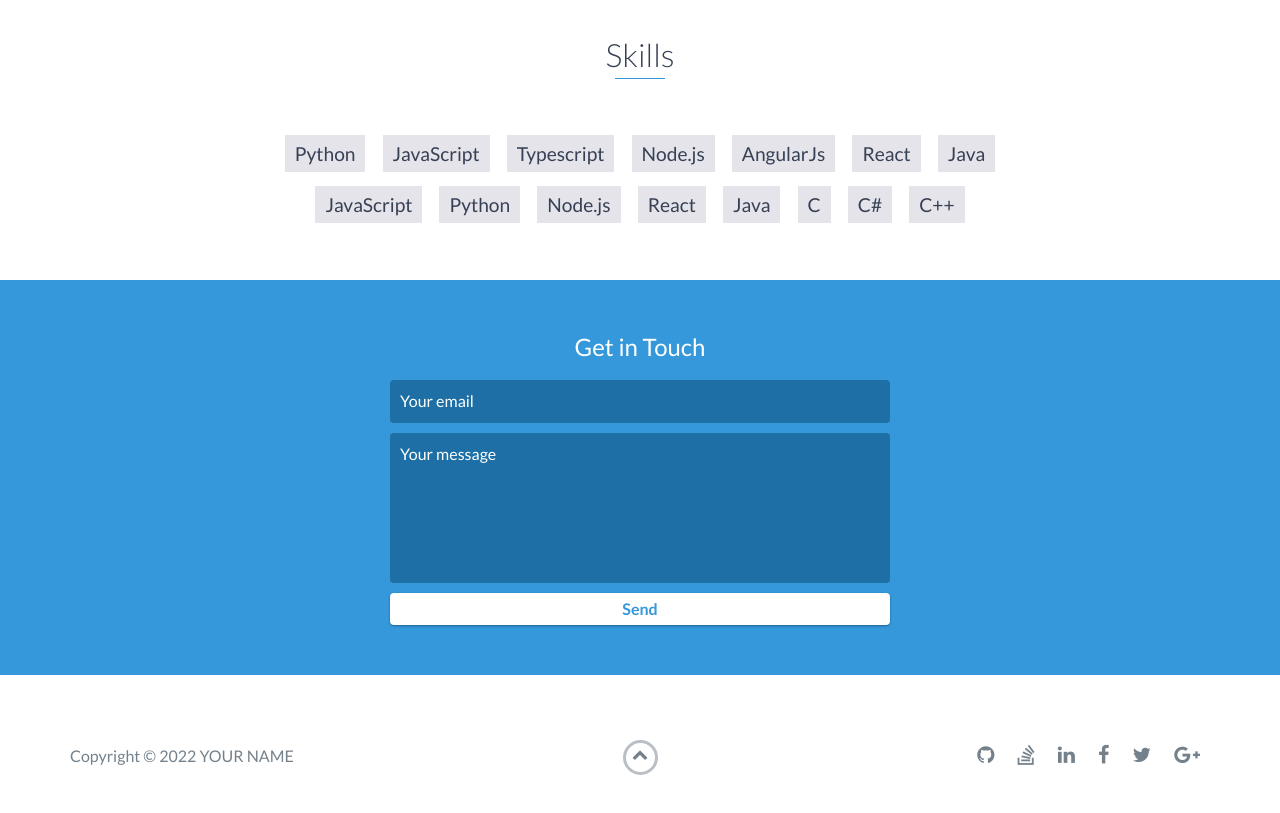
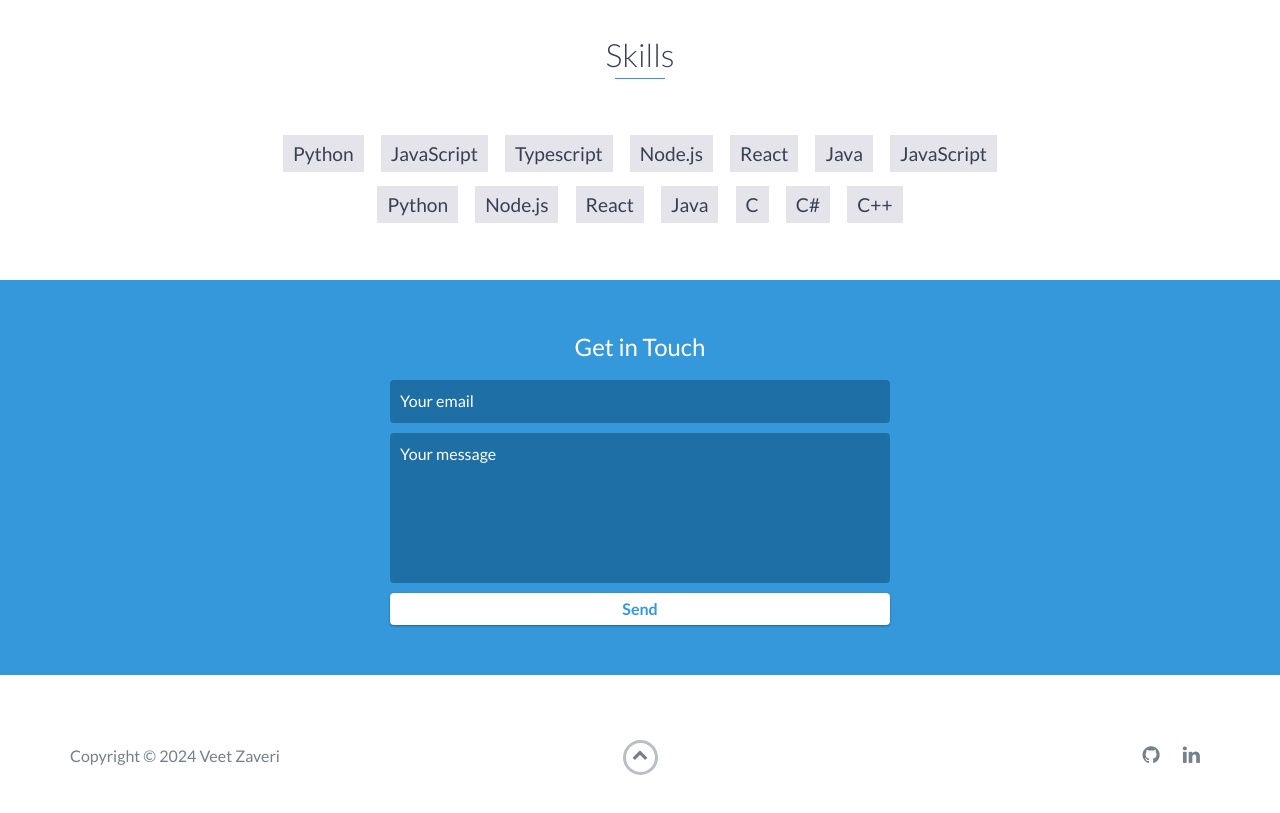
Before and after one commit to veetzaveri/github-portfolio, a website: page index.html in a window 1280 px wide. Shown: the part 4240-5053 px from the top of the page. Drawn offline with nearby package versions, Linux system fonts and the light colour scheme.

Commit message:
Update index.html

```diff
--- a/index.html
+++ b/index.html
@@ -231,7 +231,6 @@
             <li>JavaScript</li>
             <li>Typescript</li>
             <li>Node.js</li>
-            <li>AngularJs</li>
             <li>React</li>
             <li>Java</li>
             <li>JavaScript</li>
@@ -265,7 +264,7 @@
             <div class="row">
                 <div class="col-sm-5 copyright">
                     <p>
-                        Copyright &copy; <span id="current-year">2022</span> YOUR NAME
+                        Copyright &copy; <span id="current-year">2024</span> Veet Zaveri
                     </p>
                 </div>
                 <div class="col-sm-2 top">
@@ -276,22 +275,10 @@
                 <div class="col-sm-5 social">
                     <ul>
                         <li>
-                            <a href="https://github.com/" target="_blank"><i class="fa fa-github" aria-hidden="true"></i></a>
+                            <a href="https://github.com/veetzaveri" target="_blank"><i class="fa fa-github" aria-hidden="true"></i></a>
                         </li>
                         <li>
-                            <a href="https://stackoverflow.com/" target="_blank"><i class="fa fa-stack-overflow" aria-hidden="true"></i></a>
-                        </li>
-                        <li>
-                            <a href="https://linkedin.com/" target="_blank"><i class="fa fa-linkedin" aria-hidden="true"></i></a>
-                        </li>
-                        <li>
-                            <a href="https://www.facebook.com/" target="_blank"><i class="fa fa-facebook" aria-hidden="true"></i></a>
-                        </li>
-                        <li>
-                            <a href="https://twitter.com/" target="_blank"><i class="fa fa-twitter" aria-hidden="true"></i></a>
-                        </li>
-                        <li>
-                            <a href="https://plus.google.com/" target="_blank"><i class="fa fa-google-plus" aria-hidden="true"></i></a>
+                            <a href="https://www.linkedin.com/in/veetzaveri/" target="_blank"><i class="fa fa-linkedin" aria-hidden="true"></i></a>
                         </li>
                     </ul>
                 </div>
```
